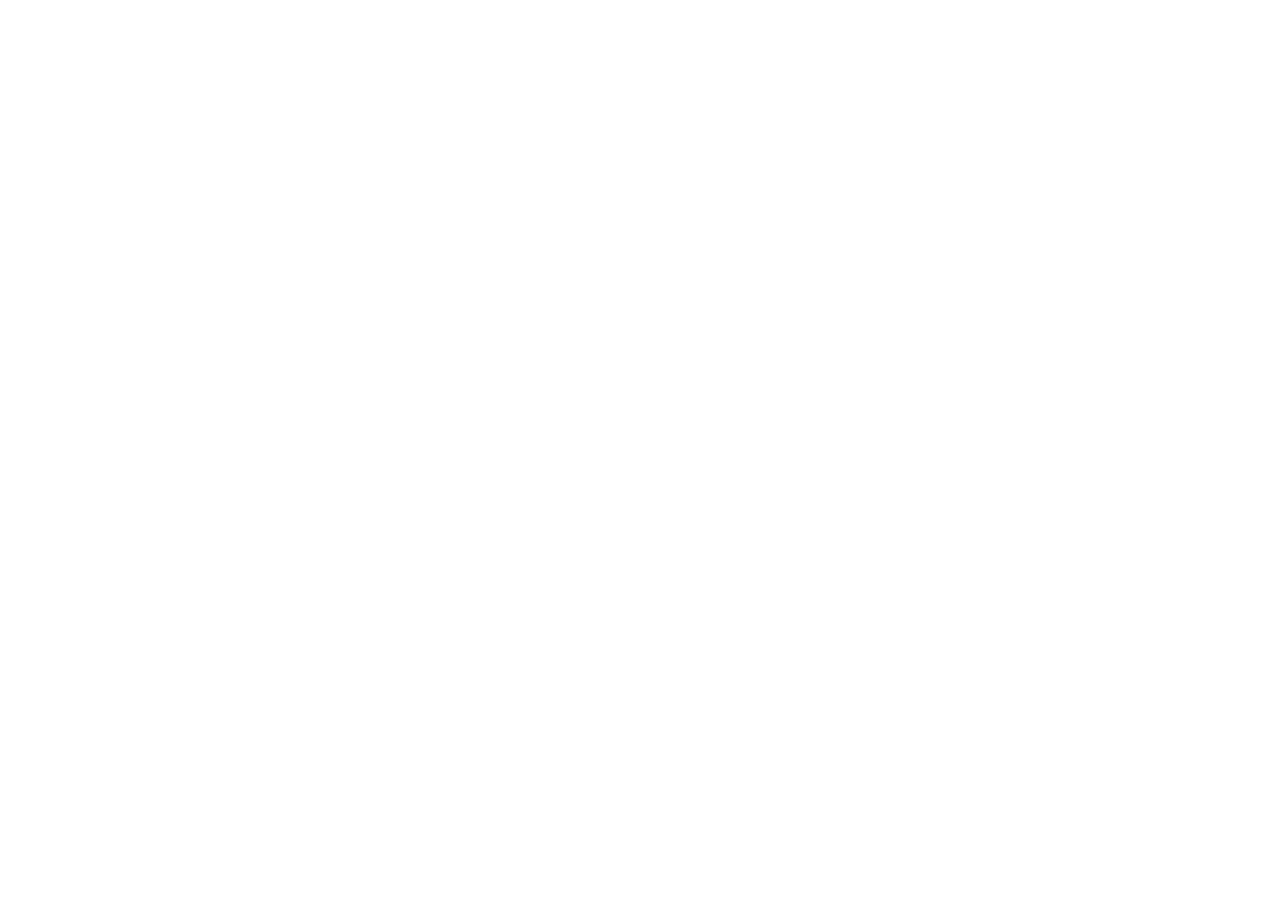
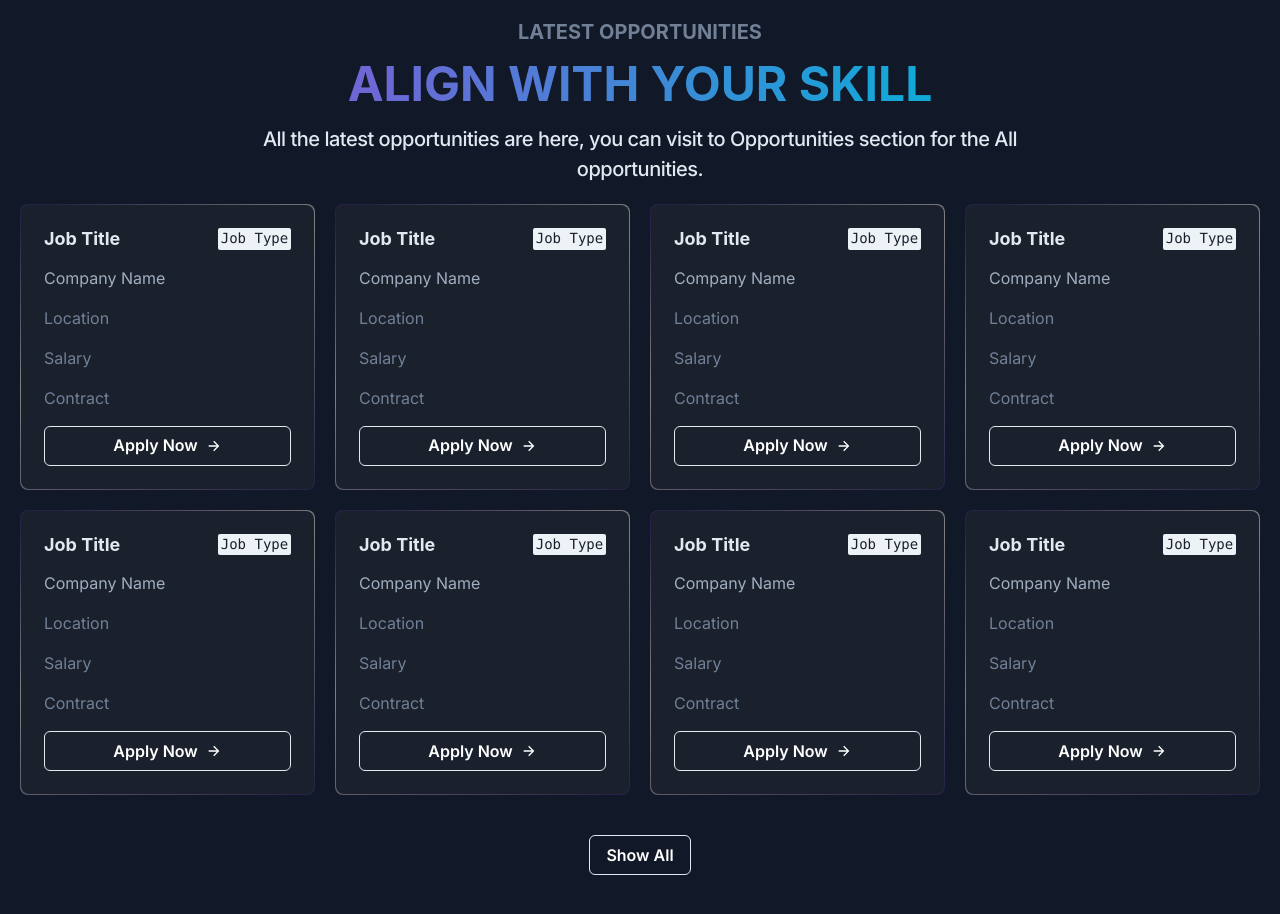
Before and after one commit to exionstech/techtonic-new, a Next.js app: page / in a window 1280 px wide. Shown: the part 1160-2074 px from the top of the page. Before the commit the page ends 1092 px from the top, so only its background shows below. Built offline with nearby package versions, Linux system fonts and the light colour scheme.

Commit message:
Add Opportunity component to DashboardLayout and RootLayout

```diff
--- a/app/(dashboard)/layout.tsx
+++ b/app/(dashboard)/layout.tsx
@@ -1,6 +1,7 @@
 import React from 'react'
 import Sidebar from './_components/sidebar'
 import { Inter } from "next/font/google";
+import Opportunity from '@/components/Opportunity/Opportunity';
 
 const inter = Inter({ subsets: ["latin"] });
 
@@ -23,6 +24,7 @@
 
       <main className={`${inter.className} h-full dark:bg-gray-900 dark:text-white`} >
         {children}
+        <Opportunity/>
       </main>
       </div>
 
--- a/app/layout.tsx
+++ b/app/layout.tsx
@@ -26,6 +26,7 @@
       <body className={poppins.className}>
         <Navbar/>
         {children}
+
         <ToastProvider/>
       </body>
       </Providers>
--- /dev/null
+++ b/components/Cards/OpportunityCard.tsx
@@ -0,0 +1,56 @@
+import {
+  Box,
+  Button,
+  Code,
+  Flex,
+  Heading,
+  Spacer,
+  Stack,
+  Text,
+} from "@chakra-ui/react";
+import { RiArrowRightLine } from "react-icons/ri";
+import { Link } from "../utility/Link";
+
+const OpportunityCard = () => {
+  return (
+    <Box
+      position="relative"
+      bgGradient={
+        "linear(150.28deg, rgb(38, 34, 71) 4.24%, gray 40.96%, rgb(38, 34, 71) 99%)"
+      }
+      borderRadius="lg"
+      key="da"
+    >
+      <Box
+        position="absolute"
+        inset="1px"
+        bgColor={"gray.800"}
+        borderRadius="inherit"
+      />
+      <Stack position="relative" p="6" spacing="4">
+        <Flex>
+          <Heading fontSize="lg" color={"gray.200"}>
+            Job Title
+          </Heading>
+          <Spacer />
+          <Code>Job Type</Code>
+        </Flex>
+        <Text color="gray.400">Company Name</Text>
+        <Text color="gray.500">Location</Text>
+        <Text color="gray.500">Salary</Text>
+        <Text color="gray.500">Contract</Text>
+        <Button
+          rightIcon={<RiArrowRightLine />}
+          variant="outline"
+          colorScheme="gray"
+          color="white"
+          _hover={{ colorScheme: "black" }}
+        >
+          <Link href="/opportunities">Apply Now</Link>
+        </Button>
+      </Stack>
+    </Box>
+  );
+};
+
+export default OpportunityCard;
--- /dev/null
+++ b/components/Opportunity/Opportunity.tsx
@@ -0,0 +1,45 @@
+"use client"
+import { Box, Button, SimpleGrid, Text } from "@chakra-ui/react";
+import OpportunityCard from "../Cards/OpportunityCard";
+import Container from "@/components/utility/Container"
+import { Link } from "@/components/utility/Link";
+import { usePathname } from "next/navigation";
+
+const Opportunity = () => {
+  const pathname = usePathname();
+  const homepage = pathname === "/";
+  return (
+    <Box
+    display={homepage ? "block" : "none"}
+     py="10">
+      <Container
+        subtitle="Latest Opportunities"
+        title="Align with your skill"
+        text="All the latest opportunities are here, you can visit to Opportunities section for the All opportunities."
+      />
+      <SimpleGrid
+        columns={{ base: 1, md: 2, lg: 4 }}
+        spacing="5"
+        maxWidth="8xl"
+        pt="5"
+        px="5"
+      >
+        {Array.from({ length: 8 }).map((_, index) => (
+          <OpportunityCard key={index} />
+        ))}
+      </SimpleGrid>
+      <Text textAlign="center" pt="10">
+        <Button
+          variant="outline"
+          colorScheme="gray"
+          color="white"
+          _hover={{ colorScheme: "black" }}
+        >
+          <Link href="/dashboard">Show All</Link>
+        </Button>
+      </Text>
+    </Box>
+  );
+};
+
+export default Opportunity;
```
